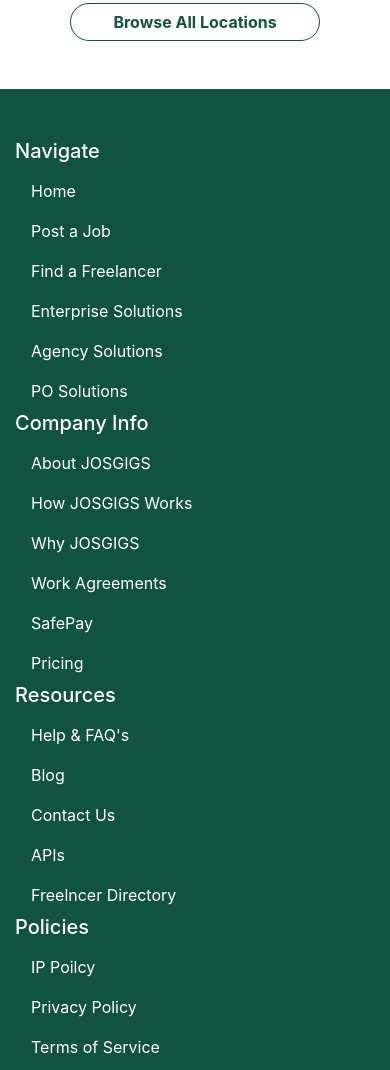
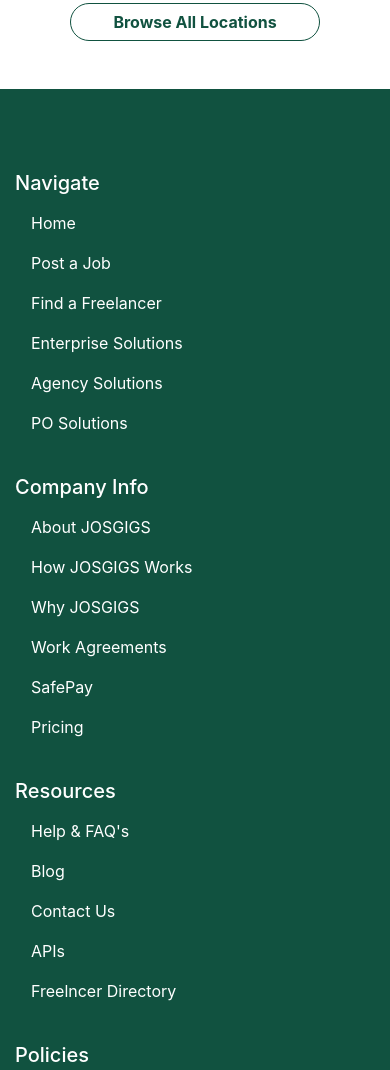
Before and after one commit to mhmadsafadi/Gigs, a plain HTML site: page index.html in a window 390 px wide. Shown: the part 6262-7332 px from the top of the page. Drawn offline with Linux system fonts and the light colour scheme.

Commit message:
Add files via upload

```diff
--- a/css/style.css
+++ b/css/style.css
@@ -617,6 +617,11 @@ footer .last-footer{
     color: #dbdbdbee;
 }
 
+@media (max-width: 576px){
+    footer .row div h5{
+        margin-top: 2rem;
+    }
+}
 
 
 
```
